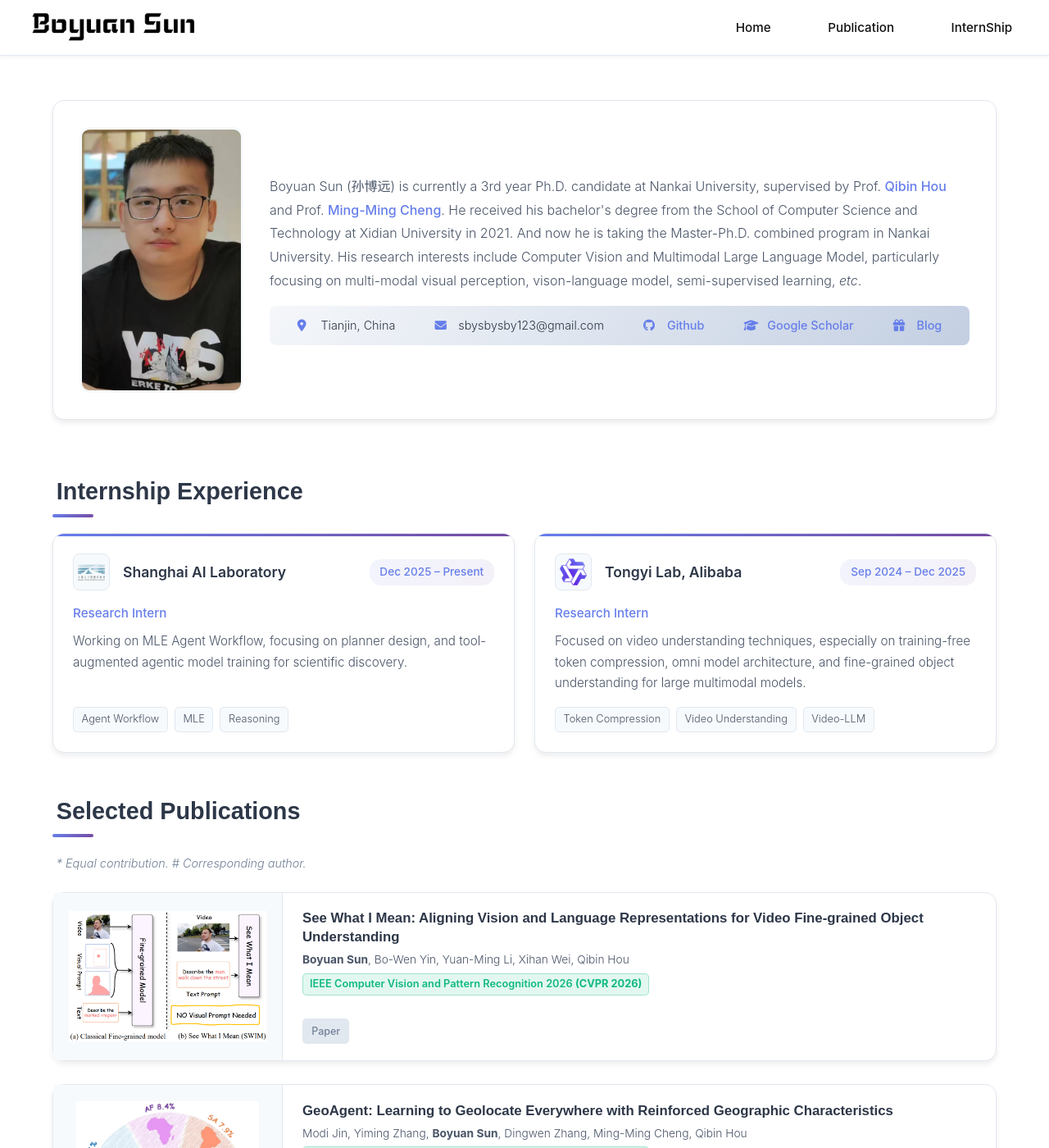
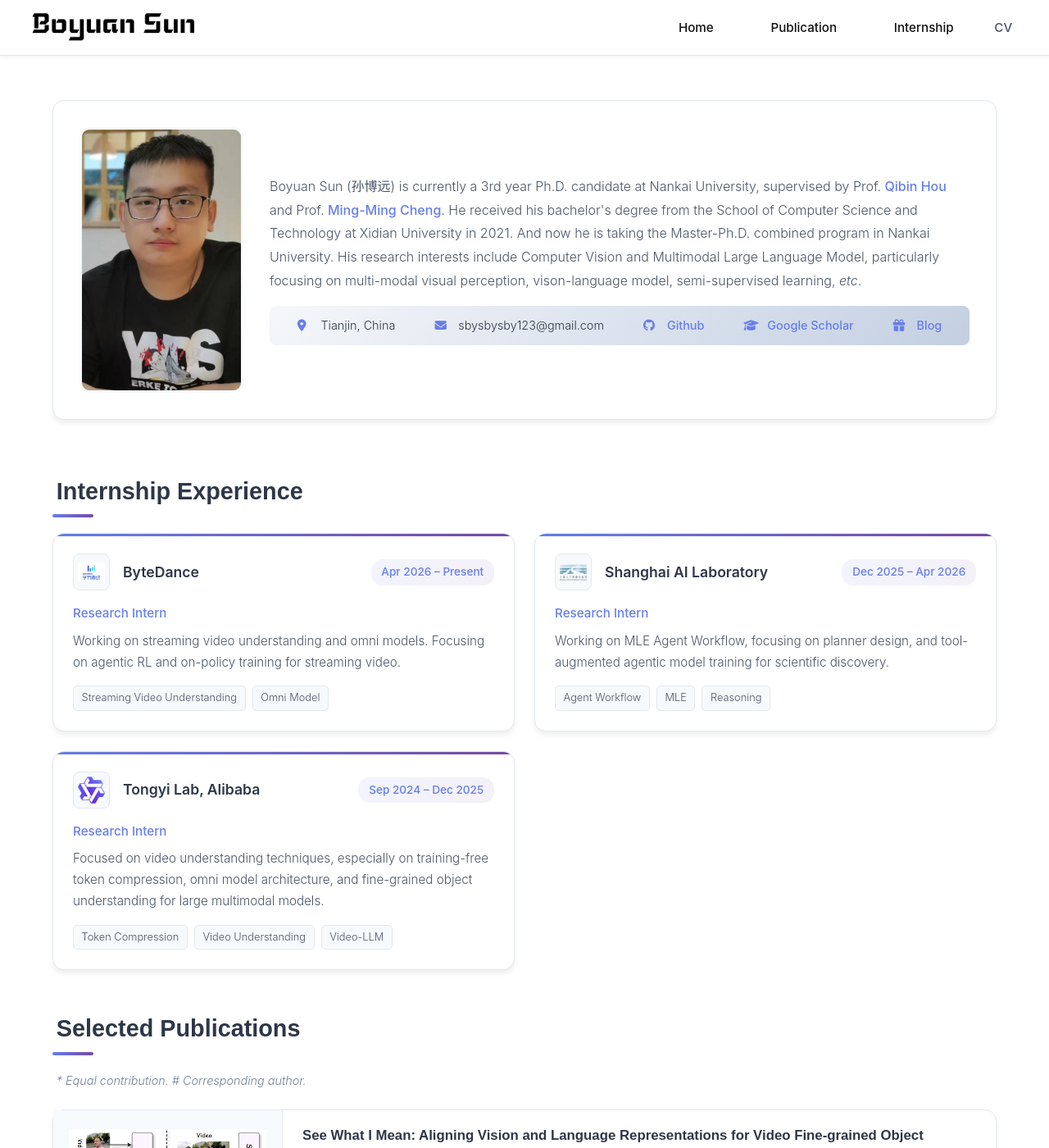
Before and after one commit to BBBBchan/BBBBchan.github.io, a Jekyll site: the page built from index.html, in a window 1280 px wide and 1400 px high. Shown: the whole window at 82% size. Built offline with Jekyll 4.4.1, drawn with Linux system fonts in a browser that asks for light colours; nearby versions of some CDN libraries.

Commit message:
Add CV downloads and update internship entries.
Expose Chinese and English CV downloads in the header, add the ByteDance internship, and refresh internship labels and dates for the homepage.

```diff
--- a/_includes/header.html
+++ b/_includes/header.html
@@ -19,7 +19,14 @@
           {% assign page_link = page_link | absolute_url %}
           <a class="page-link" href="{{ page_link }}">{{ page.name }}</a>
         {% endfor %}
-        <a class="page-link" href="#experience">InternShip</a>
+        <a class="page-link" href="#experience">Internship</a>
+        <div class="cv-dropdown">
+          <button class="cv-trigger" type="button" aria-expanded="false">CV</button>
+          <div class="cv-menu">
+            <a class="cv-link" href="{{ '/assets/files/CV_boyuansun_CN.pdf' | absolute_url }}" download="CV_boyuansun_CN.pdf">中文简历</a>
+            <a class="cv-link" href="{{ '/assets/files/CV_boyuansun_EN.pdf' | absolute_url }}" download="CV_boyuansun_EN.pdf">English CV</a>
+          </div>
+        </div>
       </div>
     </nav>
   </div>
@@ -97,6 +104,68 @@
     background: var(--bg-soft);
   }
 
+  .cv-dropdown {
+    position: relative;
+    display: flex;
+    align-items: center;
+  }
+
+  .cv-trigger {
+    border: none;
+    background: transparent;
+    color: var(--text-secondary);
+    font-size: 0.95rem;
+    font-weight: 500;
+    padding: 0.5rem 0.8rem;
+    border-radius: 6px;
+    transition: all 0.3s ease;
+    cursor: pointer;
+    font-family: inherit;
+  }
+
+  .cv-trigger:hover,
+  .cv-trigger:focus-visible {
+    color: #667eea;
+    background: var(--bg-soft);
+    outline: none;
+  }
+
+  .cv-menu {
+    display: none;
+    position: absolute;
+    top: calc(100% + 0.4rem);
+    right: 0;
+    min-width: 140px;
+    background: white;
+    border: 1px solid var(--border-color);
+    border-radius: 10px;
+    box-shadow: 0 10px 24px rgba(0,0,0,0.08);
+    padding: 0.4rem;
+    flex-direction: column;
+    gap: 0.2rem;
+  }
+
+  .cv-dropdown:hover .cv-menu,
+  .cv-dropdown.active .cv-menu {
+    display: flex;
+  }
+
+  .cv-link {
+    color: var(--text-secondary);
+    text-decoration: none;
+    font-size: 0.9rem;
+    font-weight: 500;
+    padding: 0.55rem 0.75rem;
+    border-radius: 6px;
+    white-space: nowrap;
+    transition: all 0.3s ease;
+  }
+
+  .cv-link:hover {
+    color: #667eea;
+    background: var(--bg-soft);
+  }
+
   /* 移动端菜单 */
   @media (max-width: 768px) {
     .menu-icon { display: block; cursor: pointer; padding: 0.5rem; }
@@ -125,6 +194,40 @@
       border-bottom: 1px solid var(--border-color);
     }
     .page-link:last-child { border-bottom: none; }
+
+    .cv-dropdown {
+      width: 100%;
+      display: block;
+    }
+
+    .cv-trigger {
+      width: 100%;
+      text-align: left;
+      padding: 0.6rem 0;
+      border-bottom: 1px solid var(--border-color);
+      border-radius: 0;
+    }
+
+    .cv-menu {
+      position: static;
+      border: none;
+      box-shadow: none;
+      padding: 0.4rem 0 0.2rem 0.8rem;
+      min-width: 0;
+      background: transparent;
+    }
+
+    .cv-dropdown:hover .cv-menu {
+      display: none;
+    }
+
+    .cv-dropdown.active .cv-menu {
+      display: flex;
+    }
+
+    .cv-link {
+      padding: 0.45rem 0;
+    }
   }
 
   @media (max-width: 480px) {
@@ -137,10 +240,26 @@
   document.addEventListener('DOMContentLoaded', function() {
     const menuIcon = document.querySelector('.menu-icon');
     const menu = document.querySelector('.menu');
+    const cvTrigger = document.querySelector('.cv-trigger');
+    const cvDropdown = document.querySelector('.cv-dropdown');
     if (menuIcon && menu) {
       menuIcon.addEventListener('click', function(e) {
         e.preventDefault();
         menu.classList.toggle('active');
+      });
+    }
+    if (cvTrigger && cvDropdown) {
+      cvTrigger.addEventListener('click', function(e) {
+        e.preventDefault();
+        e.stopPropagation();
+        const isActive = cvDropdown.classList.toggle('active');
+        cvTrigger.setAttribute('aria-expanded', isActive ? 'true' : 'false');
+      });
+      document.addEventListener('click', function(e) {
+        if (!cvDropdown.contains(e.target)) {
+          cvDropdown.classList.remove('active');
+          cvTrigger.setAttribute('aria-expanded', 'false');
+        }
       });
     }
     const pageLinks = document.querySelectorAll('.page-link');
@@ -151,5 +270,17 @@
         }
       });
     });
+    const cvLinks = document.querySelectorAll('.cv-link');
+    cvLinks.forEach(function(link) {
+      link.addEventListener('click', function() {
+        if (cvDropdown && cvTrigger) {
+          cvDropdown.classList.remove('active');
+          cvTrigger.setAttribute('aria-expanded', 'false');
+        }
+        if (menu && window.innerWidth <= 768) {
+          menu.classList.remove('active');
+        }
+      });
+    });
   });
 </script>
--- a/index.html
+++ b/index.html
@@ -811,10 +811,28 @@
       <div class="exp-card">
         <div class="exp-header">
           <div class="exp-logo-wrapper">
+            <img src="/assets/img/bytedance.png" alt="ByteDance" class="exp-logo">
+            <span class="exp-company">ByteDance</span>
+          </div>
+          <span class="exp-period">Apr 2026 – Present</span>
+        </div>
+        <div class="exp-role">Research Intern</div>
+        <p class="exp-description">
+          Working on streaming video understanding and omni models. Focusing on agentic RL and on-policy training for streaming video.
+        </p>
+        <div class="exp-tags">
+          <span class="exp-tag">Streaming Video Understanding</span>
+          <span class="exp-tag">Omni Model</span>
+        </div>
+      </div>
+
+      <div class="exp-card">
+        <div class="exp-header">
+          <div class="exp-logo-wrapper">
             <img src="/assets/img/ailab.png" alt="Shanghai AI Lab" class="exp-logo">
             <span class="exp-company">Shanghai AI Laboratory</span>
           </div>
-          <span class="exp-period">Dec 2025 – Present</span>
+          <span class="exp-period">Dec 2025 – Apr 2026</span>
         </div>
         <div class="exp-role">Research Intern</div>
         <p class="exp-description">
```
Also changed, not shown: assets/img/bytedance.png (added), 2 other files.
